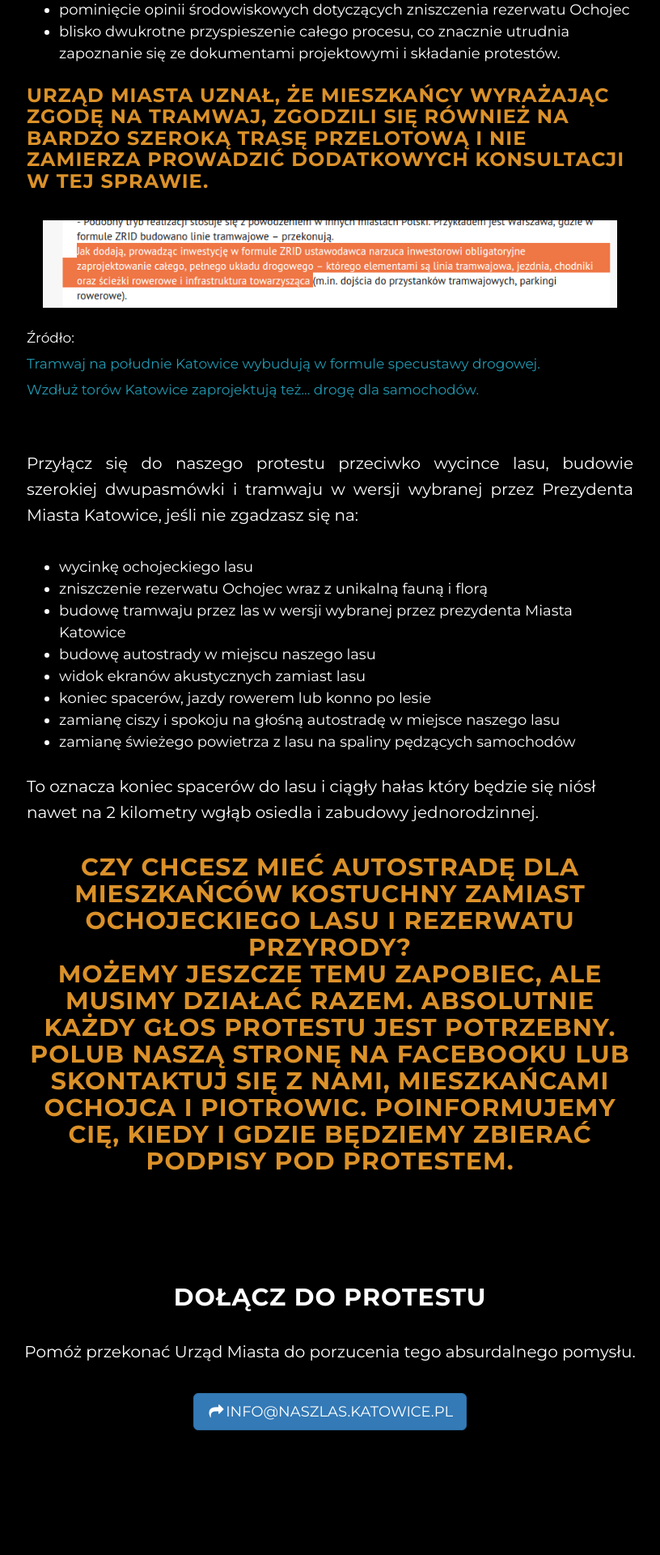
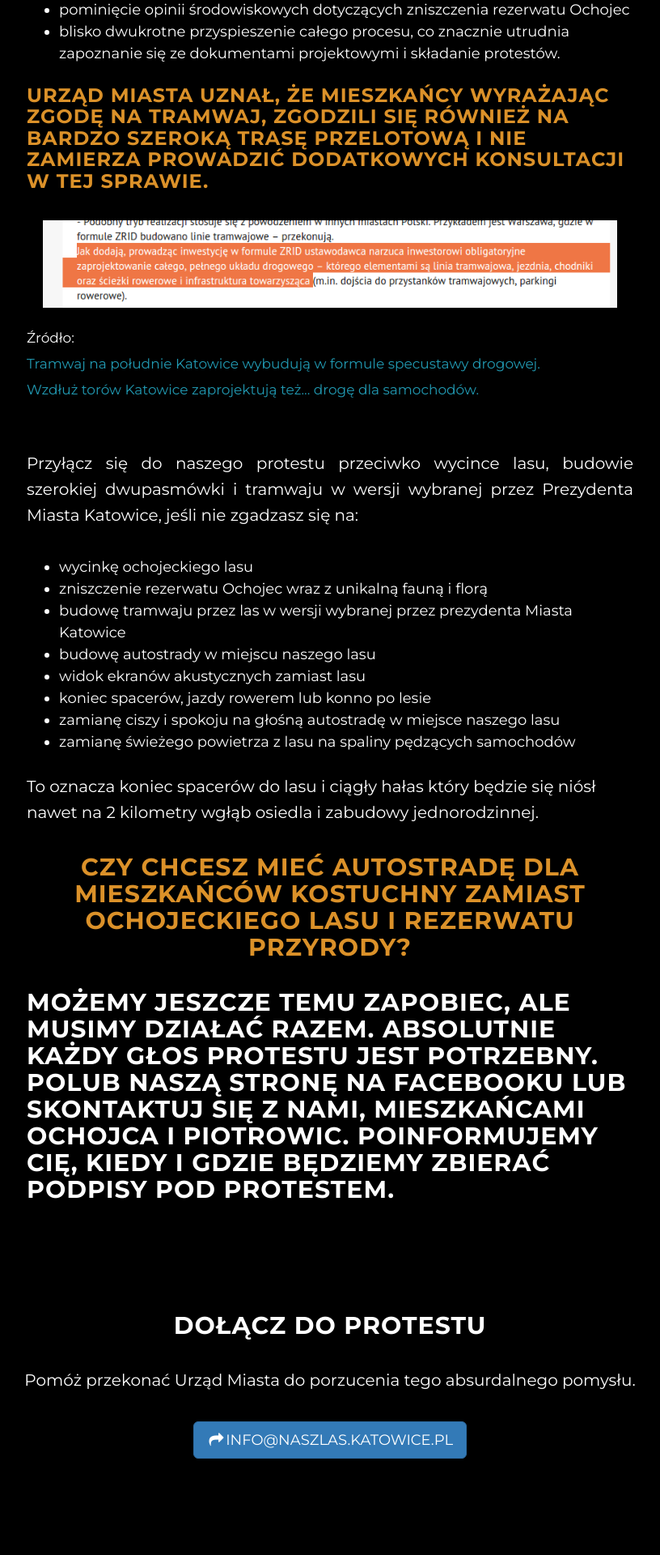
Before and after one commit to naszlas-katowice/naszlas.katowice.pl, a Jekyll site: the page built from index.html, in a window 1280 px wide. Shown: the part 2027-3947 px from the top of the page at 81% size, without its empty margins (232-1048 px from the left). Built offline with Jekyll 4.4.1, drawn with Linux system fonts in a browser that asks for light colours; before the commit the page ends 3912 px from its top, so only the background shows below that.

Commit message:
Update index.html

```diff
--- a/index.html
+++ b/index.html
@@ -76,7 +76,9 @@
           To oznacza koniec spacerów do lasu i ciągły hałas który będzie się niósł nawet na 2 kilometry wgłąb osiedla i zabudowy jednorodzinnej.
         </p>
       <h2 style="text-align:center;" class="orange">
-        Czy chcesz mieć autostradę dla mieszkańców Kostuchny zamiast Ochojeckiego lasu i rezerwatu przyrody?<br/>
+        Czy chcesz mieć autostradę dla mieszkańców Kostuchny zamiast Ochojeckiego lasu i rezerwatu przyrody?
+      <h2 style="text-align:center;" class="orange">
+      <h2>
         Możemy jeszcze temu zapobiec, ale musimy działać razem. Absolutnie każdy głos protestu jest potrzebny.
         Polub naszą stronę na facebooku lub skontaktuj się z nami, mieszkańcami Ochojca i Piotrowic. Poinformujemy Cię, kiedy i gdzie będziemy zbierać podpisy pod protestem.
       </h2>
```
